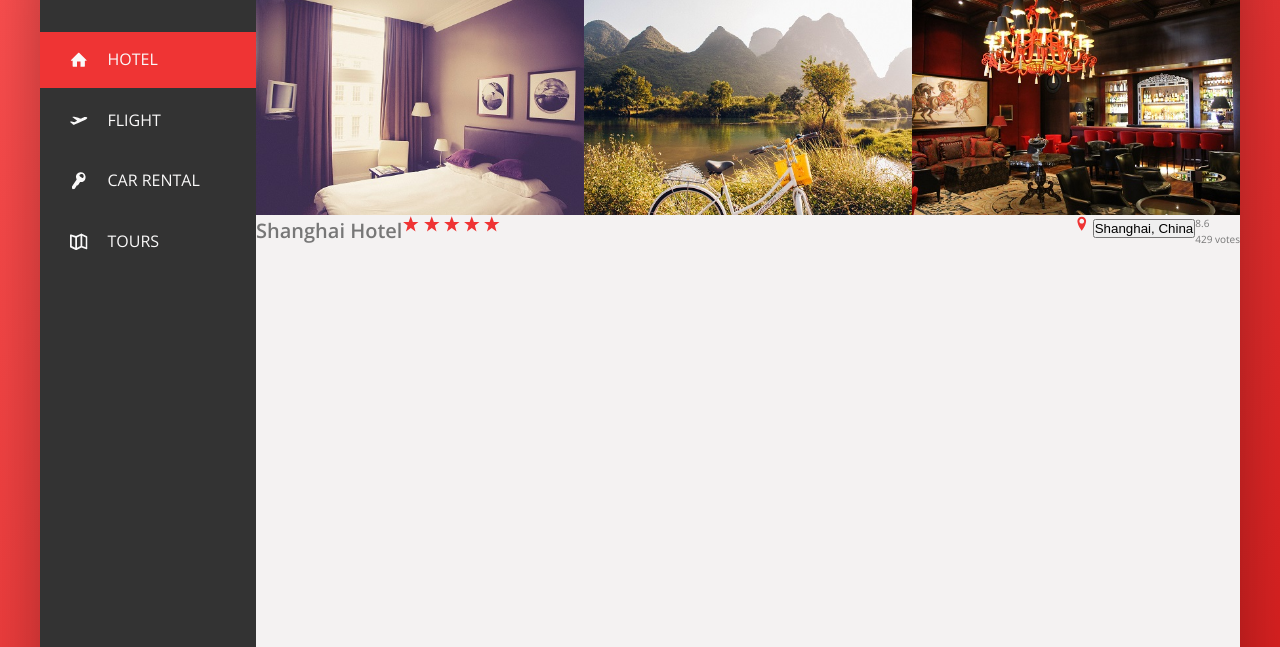
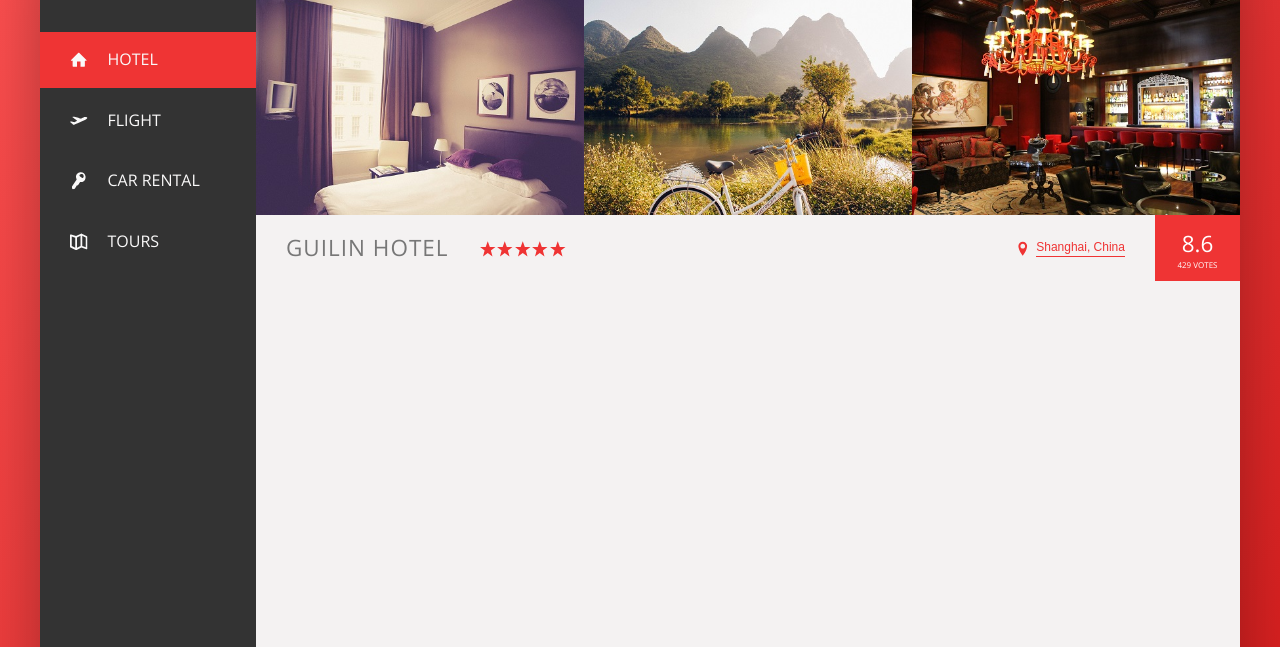
Before and after one commit to ivanvgarcia/Panda-Trip, a website: page index.html in a window 1280 px wide. Shown: the part 153-800 px from the top of the page. Drawn offline with nearby package versions, Linux system fonts and the light colour scheme.

Commit message:
Hotel Heading & Rating
- completed the styling to the hotel heading and rating section using flexbox.

```diff
--- a/index.html
+++ b/index.html
@@ -105,7 +105,7 @@
 
                 <div class="overview">
                     <h1 class="overview__heading">
-                        Shanghai Hotel
+                        Guilin Hotel
                     </h1>
                     <div class="overview__stars">
                         <svg class="overview__icon-star">
--- a/package.json
+++ b/package.json
@@ -7,7 +7,6 @@
     "watch:sass": "node-sass sass/main.scss css/style.css -w",
     "devserver": "live-server",
     "start": "npm-run-all --parallel devserver watch:sass",
-
     "compile:sass": "node-sass sass/main.scss css/style.comp.css",
     "prefix:css": "postcss --use autoprefixer -b 'last 10 versions' css/style.comp.css -o css/style/prefix.css",
     "compress:css": "node-sass css/style.prefix.css css/style.css --output-style compressed",
--- a/sass/_component.scss
+++ b/sass/_component.scss
@@ -208,14 +208,21 @@
 .overview {
 
     display: flex;
+    align-items: center;
+    border-bottom: 1px solid var(--color-grey-light-2);
 
 
     &__heading {
-
+        font-size: 2.25rem;
+        font-weight: 300;
+        text-transform: uppercase;
+        letter-spacing: 1px;
+        padding: 1.5rem 3rem;
 }
 
     &__stars {
         margin-right: auto;
+        display: flex;
     }
 
     &__icon-star,
@@ -226,18 +233,79 @@
     }
 
     &__location {
+        font-size: 1.2rem;
+        display: flex;
+        vertical-align: center;
+    }
 
+    &__icon-location {
+        margin-right: .5rem;
     }
 
     &__rating {
+        background-color: var(--color-primary);
+        color: #fff;
+        margin-left: 3rem;
+        align-self: stretch;
+        padding: 0 2.25rem;
 
+        display: flex;
+        align-items: center;
+        justify-content: center;
+        flex-direction: column;
     }
 
     &__rating-average {
-
+        font-size: 2.25rem;
+        font-weight: 300;
+        margin-bottom: -3px;
     }
 
     &__rating-count {
-
+        font-size: .8rem;
+        text-transform: uppercase;
     }
 }
+
+///////////////////////////////////////
+//HOTEL OVERVIEW
+.btn-inline {
+    border: none;
+    color: var(--color-primary);
+    font-size: inherit;
+    border-bottom: 1px solid currentColor;
+    cursor: pointer;
+    padding-bottom: 2px;
+    display: inline-block;
+    background-color: transparent;
+    transition: all .2s;
+
+    &:hover {
+        color: var(--color-grey-dark-1);
+    }
+
+    &:focus {
+        outline: none;
+        animation: pulsate 1s infinite;
+    }
+}
+
+@keyframes pulsate {
+    0% {
+        transform: scale(1);
+        box-shadow: none;
+        color: var(--color-primary);
+    }
+
+    50% {
+        transform: scale(1.05);
+        box-shadow: 0 1rem 4rem rgba(0,0,0,.25);
+        color: var(--color-grey-dark-1);
+    }
+
+    100% {
+        transform: scale(1);
+        box-shadow: none;
+        color: var(--color-primary);
+    }
+}
```
Also changed, not shown: css/style.css, sass/_base.scss (line endings or trailing spaces), sass/_layout.scss (line endings or trailing spaces), sass/main.scss (line endings or trailing spaces), 2 other files.
